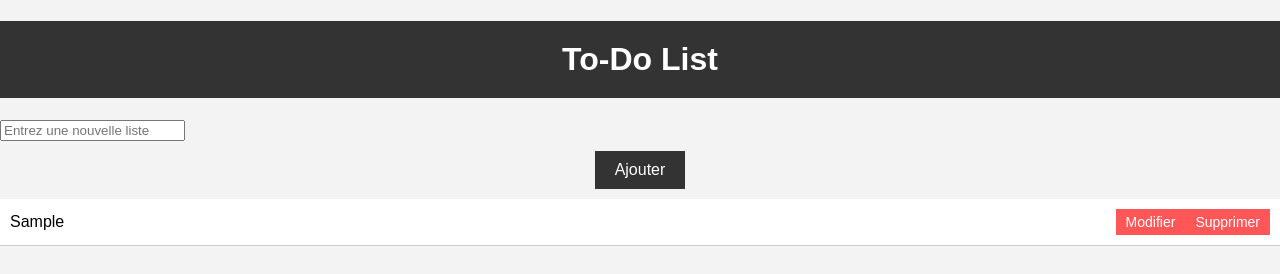
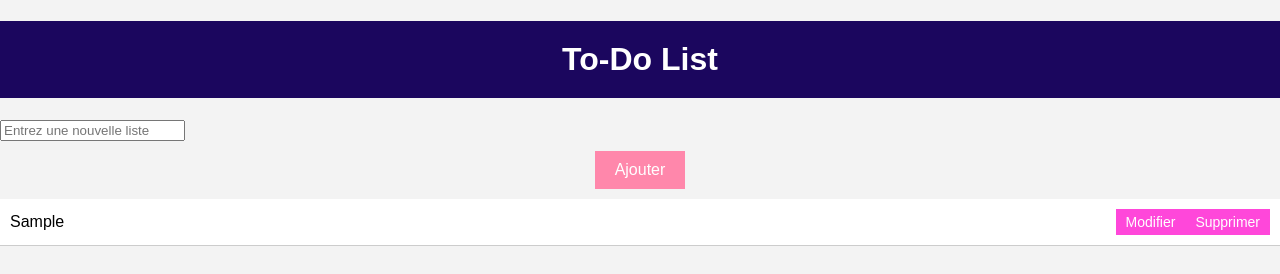
Before and after one commit to Nava19/toDoList, a plain HTML site: page index.html in a window 1280 px wide. Both pictures are taken after typing "Sample" into the empty fields and a click on the button "Ajouter". Drawn offline with Linux system fonts and the light colour scheme.

Commit message:
toDoList

```diff
--- a/assets/style.css
+++ b/assets/style.css
@@ -7,7 +7,7 @@ body {
   h1 {
     text-align: center;
     padding: 20px;
-    background-color: #333;
+    background-color: #1B065E;
     color: white;
   }
   #taskInput {
@@ -16,7 +16,7 @@ body {
     margin: 0 auto;
     display: block;
     border: none;
-    border-bottom: 2px solid #333;
+    border-bottom: 2px solid #1B065E;
     outline: none;
     font-size: 16px;
   }
@@ -25,7 +25,7 @@ body {
     margin: 10px auto;
     padding: 10px 20px;
     font-size: 16px;
-    background-color: #333;
+    background-color: #FF87AB;
     color: white;
     border: none;
     cursor: pointer;
@@ -48,7 +48,7 @@ body {
     margin-right: 10px;
   }
   li button {
-    background-color: #ff5757;
+    background-color: #FF47DA;
     color: white;
     border: none;
     padding: 5px 10px;
```
